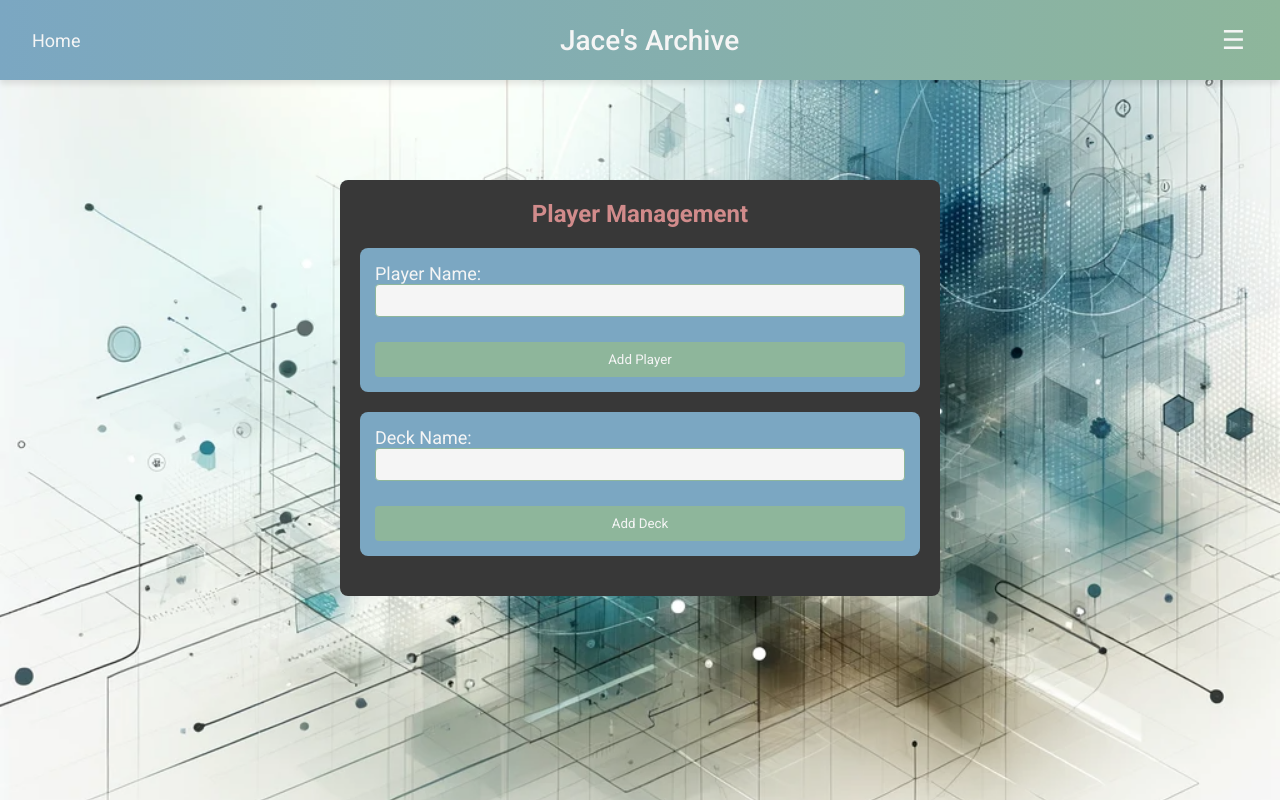
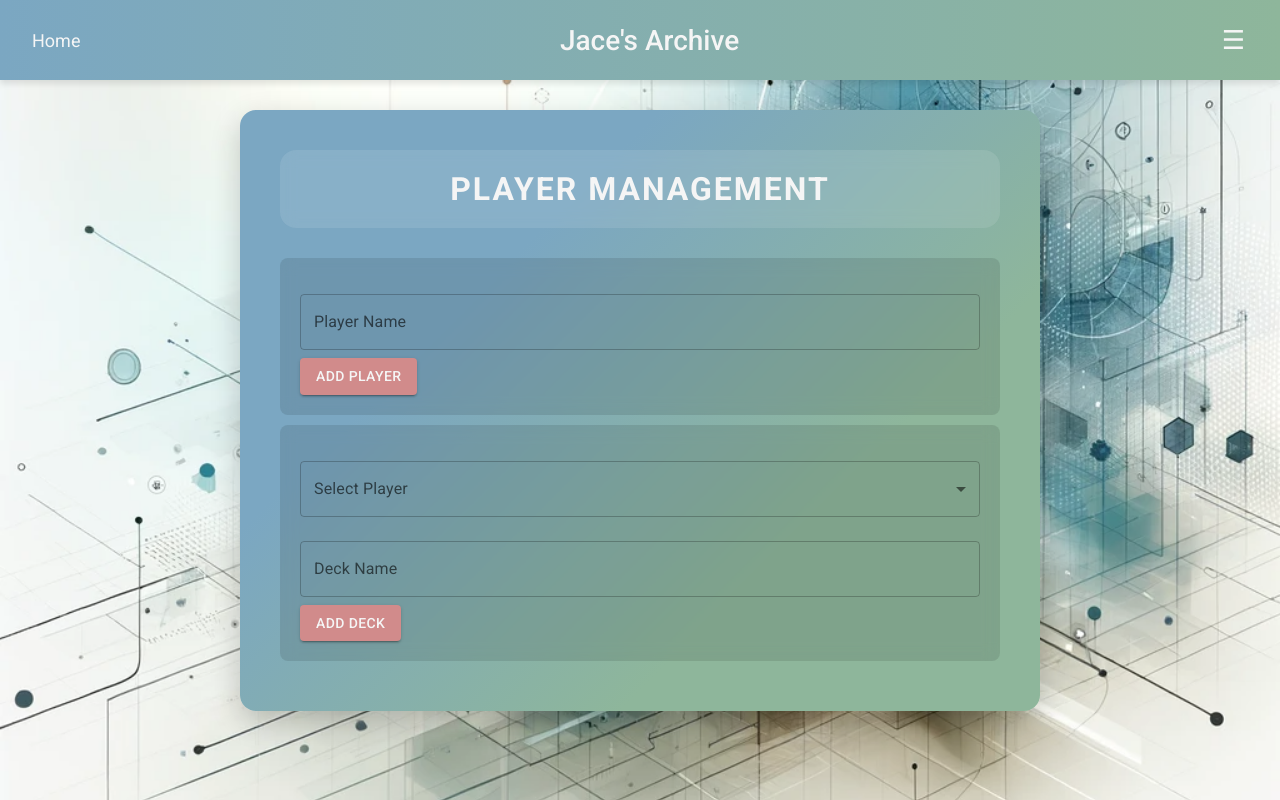
Before and after one commit to jkj527/Jaces-Archive, a React (Create React App) app: page /player-management in a window 1280 px wide. Built offline with nearby package versions, Linux system fonts and the light colour scheme.

Commit message:
player mgmt changes

```diff
--- a/src/components/PlayerManagement.jsx
+++ b/src/components/PlayerManagement.jsx
@@ -1,20 +1,36 @@
 import React, { useState } from 'react';
-import './style/PlayerManagement.css'; // Importing the CSS file
+import { TextField, MenuItem, Button } from '@mui/material';
+import './style/PlayerManagement.css';
 
 const PlayerManagement = () => {
+    const [players, setPlayers] = useState([]);
     const [playerName, setPlayerName] = useState('');
     const [deckName, setDeckName] = useState('');
+    const [selectedPlayer, setSelectedPlayer] = useState('');
 
     const handlePlayerSubmit = (e) => {
         e.preventDefault();
-        // Logic to add player
-        console.log(`Adding player: ${playerName}`);
+        const newPlayer = {
+            name: playerName,
+            decks: []
+        };
+        setPlayers([...players, newPlayer]);
+        setPlayerName('');
     };
 
     const handleDeckSubmit = (e) => {
         e.preventDefault();
-        // Logic to add deck to player
-        console.log(`Adding deck: ${deckName} to player: ${playerName}`);
+        setPlayers(players.map(player => {
+            if (player.name === selectedPlayer) {
+                return {
+                    ...player,
+                    decks: [...player.decks, deckName]
+                };
+            }
+            return player;
+        }));
+        setDeckName('');
+        setSelectedPlayer('');
     };
 
     return (
@@ -22,30 +38,74 @@ const PlayerManagement = () => {
             <h2>Player Management</h2>
             <div className="form-section">
                 <form onSubmit={handlePlayerSubmit}>
-                    <label className="form-label">
-                        Player Name:
-                        <input
-                            type="text"
+                    <TextField
+                        label="Player Name"
                         value={playerName}
                         onChange={(e) => setPlayerName(e.target.value)}
-                            className="form-input"
+                        fullWidth
+                        margin="normal"
                     />
-                    </label>
-                    <button type="submit" className="form-button">Add Player</button>
+                    <Button
+                        type="submit"
+                        variant="contained"
+                        sx={{
+                            backgroundColor: 'var(--soft-red)',
+                            color: 'var(--soft-white)',
+                            // Apply the CSS variables directly if they are defined globally
+                            // Otherwise, use the hex color codes or rgba values as shown below
+                            // backgroundColor: '#D18B8B', // Your soft red color value
+                            // color: '#FFFFFF', // Assuming soft white is white
+                            '&:hover': {
+                                backgroundColor: 'var(--soft-red)', // Keep the same color on hover
+                                // transform: 'translateY(-3px)',
+                                boxShadow: '0px 8px 20px rgba(0, 0, 0, 0.25)',
+                            }
+                        }}
+                    >
+                        Add Player
+                    </Button>
+
                 </form>
             </div>
             <div className="form-section">
                 <form onSubmit={handleDeckSubmit}>
-                    <label className="form-label">
-                        Deck Name:
-                        <input
-                            type="text"
+                    <TextField
+                        select
+                        label="Select Player"
+                        value={selectedPlayer}
+                        onChange={(e) => setSelectedPlayer(e.target.value)}
+                        fullWidth
+                        margin="normal"
+                    >
+                        {players.map((player) => (
+                            <MenuItem key={player.name} value={player.name}>
+                                {player.name}
+                            </MenuItem>
+                        ))}
+                    </TextField>
+                    <TextField
+                        label="Deck Name"
                         value={deckName}
                         onChange={(e) => setDeckName(e.target.value)}
-                            className="form-input"
+                        fullWidth
+                        margin="normal"
                     />
-                    </label>
-                    <button type="submit" className="form-button">Add Deck</button>
+                    <Button
+                        type="submit"
+                        variant="contained"
+                        sx={{
+                            backgroundColor: 'var(--soft-red)',
+                            color: 'var(--soft-white)',
+                            '&:hover': {
+                                backgroundColor: 'var(--soft-red)', // Keep the same color on hover
+                                // transform: 'translateY(-3px)',
+                                boxShadow: '0px 8px 20px rgba(0, 0, 0, 0.25)',
+                            }
+                        }}
+                    >
+                        Add Deck
+                    </Button>
+
                 </form>
             </div>
         </div>
--- a/src/components/style/GameLog.css
+++ b/src/components/style/GameLog.css
@@ -3,7 +3,7 @@
 .game-log-container {
     padding: 20px;
     margin-top: 10px; /* Adjust based on navbar height */
-    background: var(--soft-white);
+    /* background: var(--soft-white); */
     min-height: calc(100vh - 60px); /* Full height minus navbar */
     color: var(--soft-black);
 }
--- a/src/components/style/PlayerManagement.css
+++ b/src/components/style/PlayerManagement.css
@@ -1,27 +1,34 @@
 /* Player Management Component Styles */
 
 .player-management-container {
-    color: var(--soft-white);
-    padding: 20px;
-    margin-top: 80px; /* Adjust to ensure it's not hidden by the navbar */
-    font-family: 'Roboto', sans-serif;
-    background-color: var(--soft-black);
-    border-radius: 8px;
-    max-width: 600px;
-    margin: 80px auto; /* Centering the container */
+    padding: 40px;
+    background: linear-gradient(135deg, var(--soft-blue) 30%, var(--soft-green) 70%);
+    border-radius: 16px;
+    max-width: 800px;
+    margin: 10px auto;
+    box-shadow: 0px 10px 30px rgba(0, 0, 0, 0.2);
+    overflow: hidden;
 }
 
 .player-management-container h2 {
-    color: var(--soft-red);
-    margin-bottom: 20px;
+    background: rgba(255, 255, 255, 0.1);
+    backdrop-filter: blur(8px);
+    padding: 20px;
+    border-radius: 16px;
+    margin-bottom: 30px;
     text-align: center;
+    font-size: 2em;
+    color: var(--soft-white);
+    text-transform: uppercase;
+    letter-spacing: 2px;
 }
 
 .form-section {
-    margin-bottom: 20px;
-    padding: 15px;
-    background-color: var(--soft-blue);
+    background: rgba(0, 0, 0, 0.1);
+    backdrop-filter: blur(8px);
+    padding: 20px;
     border-radius: 8px;
+    margin-bottom: 10px;
 }
 
 .form-label {
@@ -34,24 +41,38 @@
 .form-input {
     width: 100%;
     padding: 8px;
-    margin-bottom: 15px;
+    margin-bottom: 10px;
     border-radius: 4px;
-    border: 1px solid var(--soft-green);
-    background-color: var(--soft-white);
-    color: var(--soft-black);
+    border: 2px solid rgba(255, 255, 255, 0.5);
+    background-color: rgba(255, 255, 255, 0.2);
+    color: var(--soft-white);
+    font-size: 18px;
+    transition: border-color 0.3s;
 }
 
 .form-button {
-    background-color: var(--soft-green);
+    background-color: var(--soft-red);
     color: var(--soft-white);
-    padding: 10px 15px;
+    padding: 12px 40px;
     border: none;
-    border-radius: 4px;
+    border-radius: 8px;
     cursor: pointer;
-    width: 100%;
-    transition: background-color 0.3s;
+    font-size: 18px;
+    font-weight: bold;
+    text-transform: uppercase;
+    letter-spacing: 1px;
+    transition: transform 0.3s, box-shadow 0.3s;
+    margin-top: 20px;
 }
 
 .form-button:hover {
-    background-color: var(--soft-red);
+    transform: translateY(-3px);
+    box-shadow: 0px 8px 20px rgba(0, 0, 0, 0.25);
 }
+
+@media screen and (max-width: 768px) {
+    .player-management-container {
+        padding: 20px;
+        margin: 40px auto;
+    }
+}
--- a/src/components/style/Superlatives.css
+++ b/src/components/style/Superlatives.css
@@ -3,7 +3,7 @@
 .superlatives-container {
     padding: 20px;
     margin-top: 10px; /* Adjust based on navbar height */
-    background: var(--soft-white);
+    /* background: var(--soft-white); */
     min-height: calc(100vh - 60px); /* Full height minus navbar */
     color: var(--soft-black);
 }
```
Lines whose indentation alone changed are shown as unchanged.
